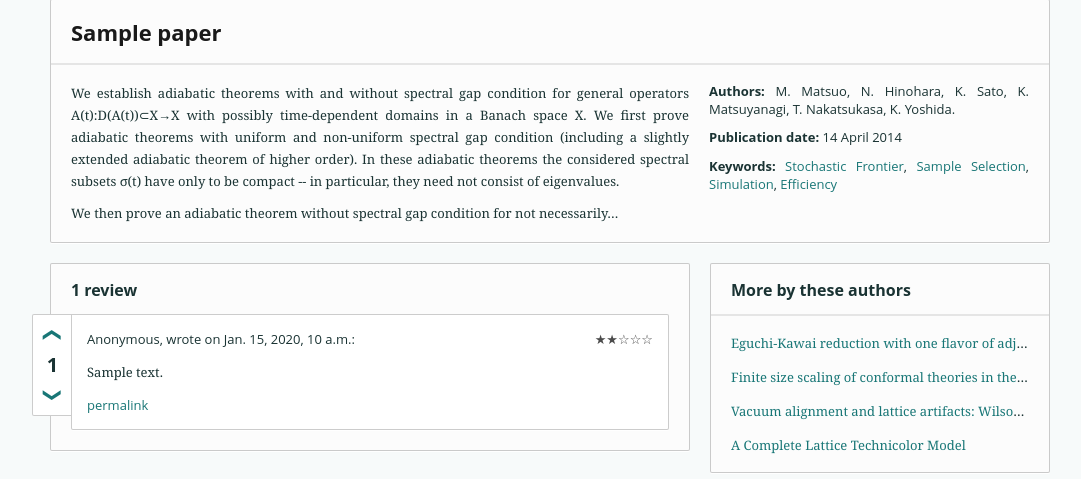
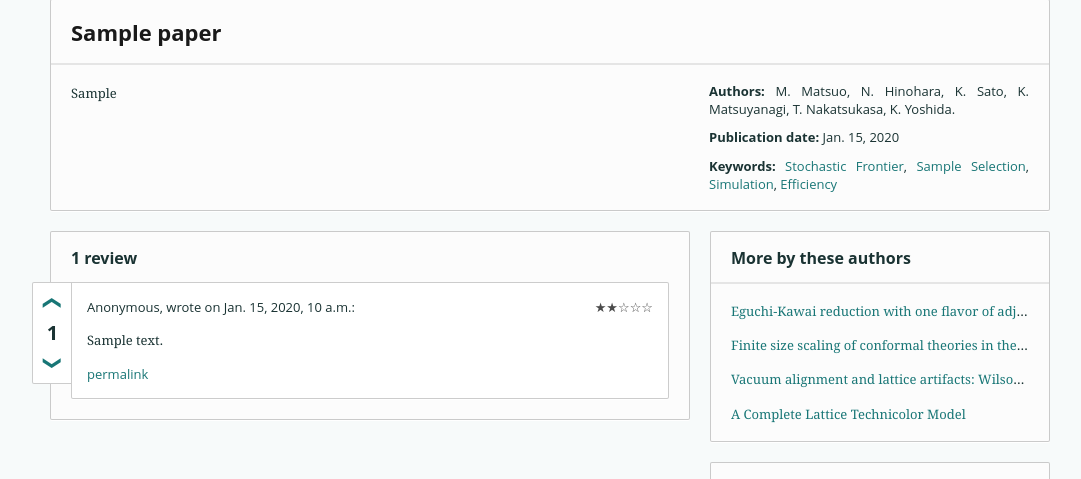
Before and after one commit to open-review/open-review, a Django app: page /papers/1/ in a window 1280 px wide. Shown: the part 92-571 px from the top of the page, without its empty margins (90-1171 px from the left). Run offline with Django 3.2, Linux system fonts and the light colour scheme; data comes from the database, SQL or seed files in the repository; tables that the repository leaves empty hold one stand-in row (values such as "Sample post"); parts of the project's set-up code (start-up, migrations or seed data) failed here and were passed over; some libraries are stand-ins or nearby versions.

Commit message:
Abstract / publish date added

```diff
--- a/openreview/apps/papers/templates/papers/paper.html
+++ b/openreview/apps/papers/templates/papers/paper.html
@@ -1,4 +1,5 @@
 {% extends "base.html" %}
+{% load markdown %}
 
 {% block css %}
     <link rel="stylesheet" href="{{ STATIC_URL }}papers/paper-with-reviews.css" />
@@ -18,23 +19,12 @@
             <h1><a href="#" title="arXiv link">{{ paper.title|capfirst }}</a></h1>
         </header>
         <div class="abstract">
-            <p>
-                We establish adiabatic theorems with and without spectral gap condition for general
-                operators A(t):D(A(t))⊂X→X with possibly time-dependent domains in a Banach
-                space X. We first prove adiabatic theorems with uniform and non-uniform spectral
-                gap condition (including a slightly extended adiabatic theorem of higher order).
-                In these adiabatic theorems the considered spectral subsets σ(t) have only to be
-                compact -- in particular, they need not consist of eigenvalues.
-            </p>
-            <p>
-                We then prove an adiabatic theorem without spectral gap condition for not
-                necessarily…
-            </p>
+            {{ paper.abstract|markdown }}
         </div>
         <div class="meta">
             <ul>
                 <li><strong>Authors:</strong> M. Matsuo, N. Hinohara, K. Sato, K. Matsuyanagi, T. Nakatsukasa, K. Yoshida.</li>
-                <li><strong>Publication date:</strong> 14 April 2014</li>
+                <li><strong>Publication date:</strong> {{ paper.publish_date }}</li>
                 <li><strong>Keywords:</strong>
                     <a href="#">Stochastic Frontier</a>,
                     <a href="#">Sample Selection</a>,
```
